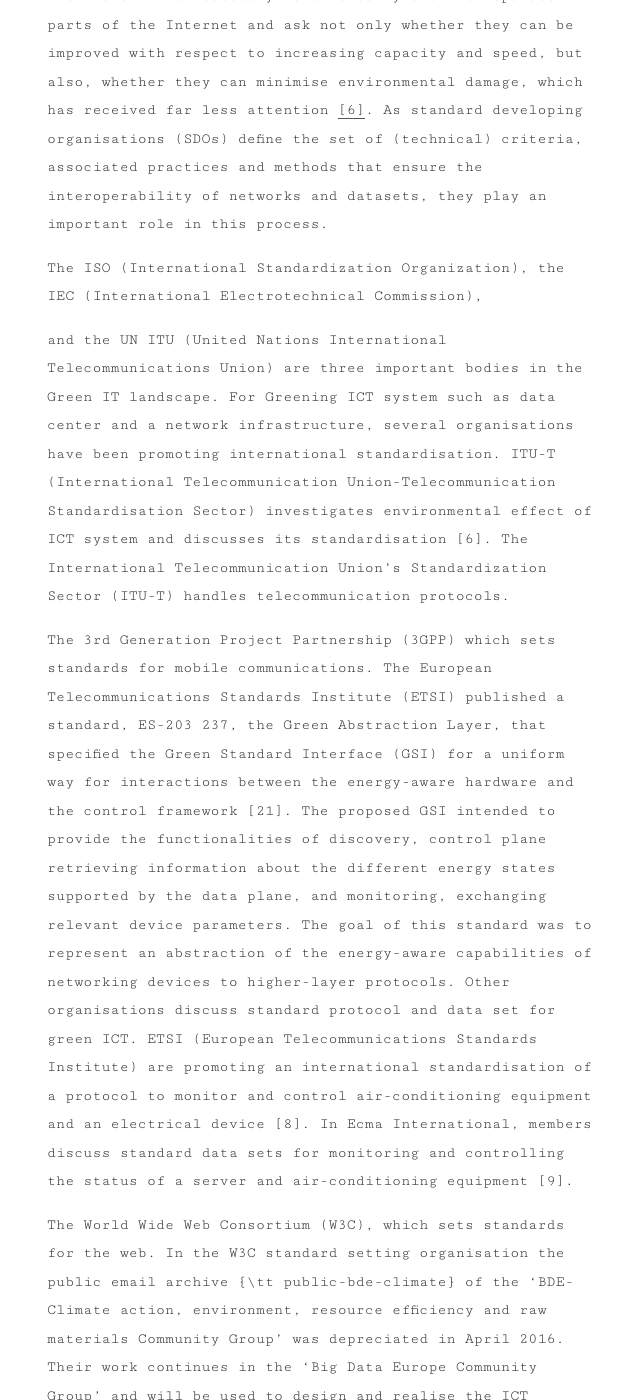
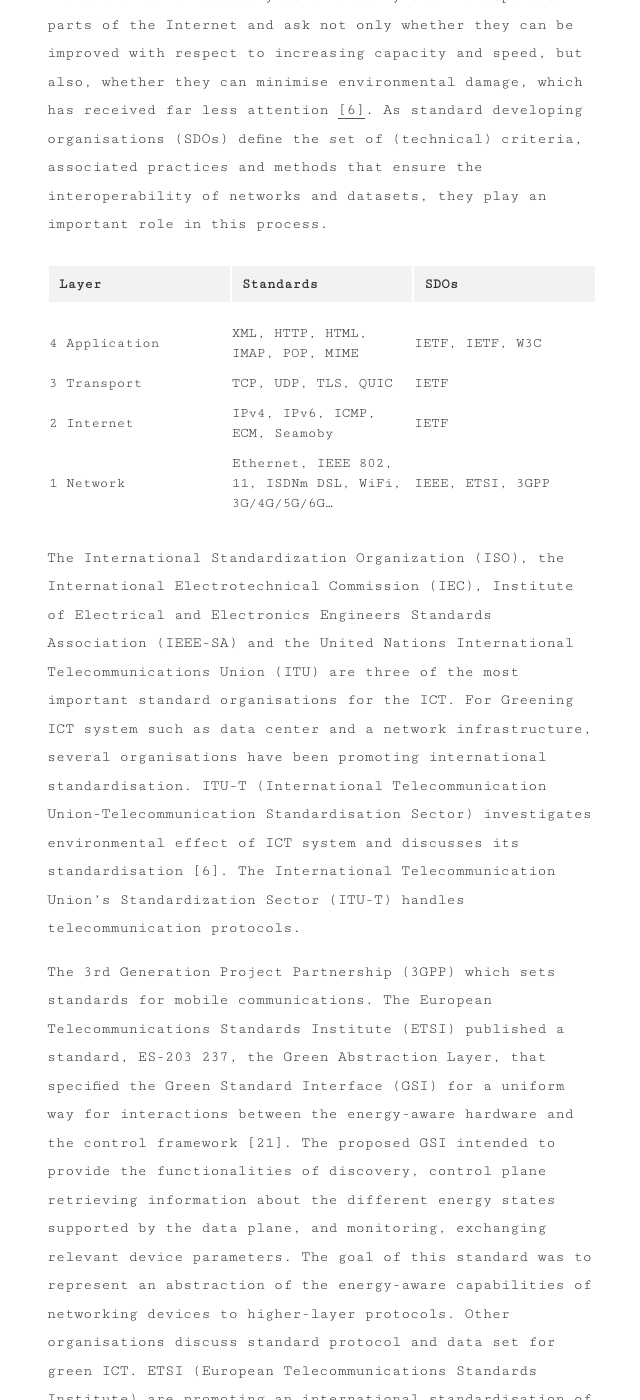
Before and after one commit to Christovis/Christovis.github.io, a Jekyll site: the page built from _blog/2021-11-29-blog-iad_aid_workshop.md, in a window 1280 px wide and 1400 px high, scrolled down 1242 px. Shown: the whole window, without its empty margins (318-958 px from the left). Built offline with Jekyll 4.4.1, drawn with Linux system fonts in a browser that asks for light colours.

Commit message:
blog on iab aid workshop

```diff
--- a/_blog/2021-11-29-blog-iad_aid_workshop.md
+++ b/_blog/2021-11-29-blog-iad_aid_workshop.md
@@ -9,14 +9,18 @@
 
 Information and communications technology (ICT) has played an important role in promoting the transition of society, technology, and economy from the industrial to information era. Now, the transformation of society from a information to a post-anthropocenic epoch (or Chthulucene, Capitalocene, whatever floats your boat) through ICT is being widely advocated [[1]](#1), and they are often positioned as one potential means of reducing energy-intensity of daily live [[2]](#2). Reason being is, that ICT can increase the energy efficiency of the global economy, which currently wastes appr. 86% of the produced energy [[3]](#3). For the energy sector specifically, it would enable a distributed and decentralised energy networks of producers, consuming, and prosumers. This would in turn shorten power transmission routes, decrease energy waste, and reduce greenhouse gas (GHG) emissions.
 
-
 The ICT sector used a iota of energy relative to the total use of societies (in the Global North) in 2011 [[4]](#4). However, the ICT sector itself will pose as a significant burden on the path towards a sustainable society while it dominates the economy and our daily lives. The worst case scenario forecasts a usage of as much as 51% of global electricity production and a contribution of up to 23% to the globally released GHG emissions by ICT in 2030 [[5]](#5). The parts of the ICT that will be consuming most of its energy are wireless telecommunication systems and data centres.
 
 Therefore it is necessary to critically examine separate parts of the Internet and ask not only whether they can be improved with respect to increasing capacity and speed, but also, whether they can minimise environmental damage, which has received far less attention [[6]](#6). As standard developing organisations (SDOs) define the set of (technical) criteria, associated practices and methods that ensure the interoperability of networks and datasets, they play an important role in this process.
 
-The ISO (International Standardization Organization), the IEC (International Electrotechnical Commission),
+| Layer         | Standards                                               | SDOs
+| ------------- | -------------                                           | -------------
+| 4 Application | XML, HTTP, HTML, IMAP, POP, MIME                        | IETF, IETF, W3C
+| 3 Transport   | TCP, UDP, TLS, QUIC                                     | IETF
+| 2 Internet    | IPv4, IPv6, ICMP, ECM, Seamoby                          | IETF
+| 1 Network     | Ethernet, IEEE 802, 11, ISDNm DSL, WiFi, 3G/4G/5G/6G... | IEEE, ETSI, 3GPP
 
-and the UN ITU (United Nations International Telecommunications Union) are three important bodies in the Green IT landscape.
+The International Standardization Organization (ISO), the International Electrotechnical Commission (IEC), Institute of Electrical and Electronics Engineers Standards Association (IEEE-SA) and the United Nations International Telecommunications Union (ITU) are three of the most important standard organisations for the ICT.
 For Greening ICT system such as data center and a network infrastructure, several organisations have been promoting international standardisation. ITU-T (International Telecommunication Union-Telecommunication Standardisation Sector) investigates environmental effect of ICT system and discusses its standardisation [6].
 The International Telecommunication Union’s Standardization Sector (ITU-T) handles telecommunication protocols.
 
```
